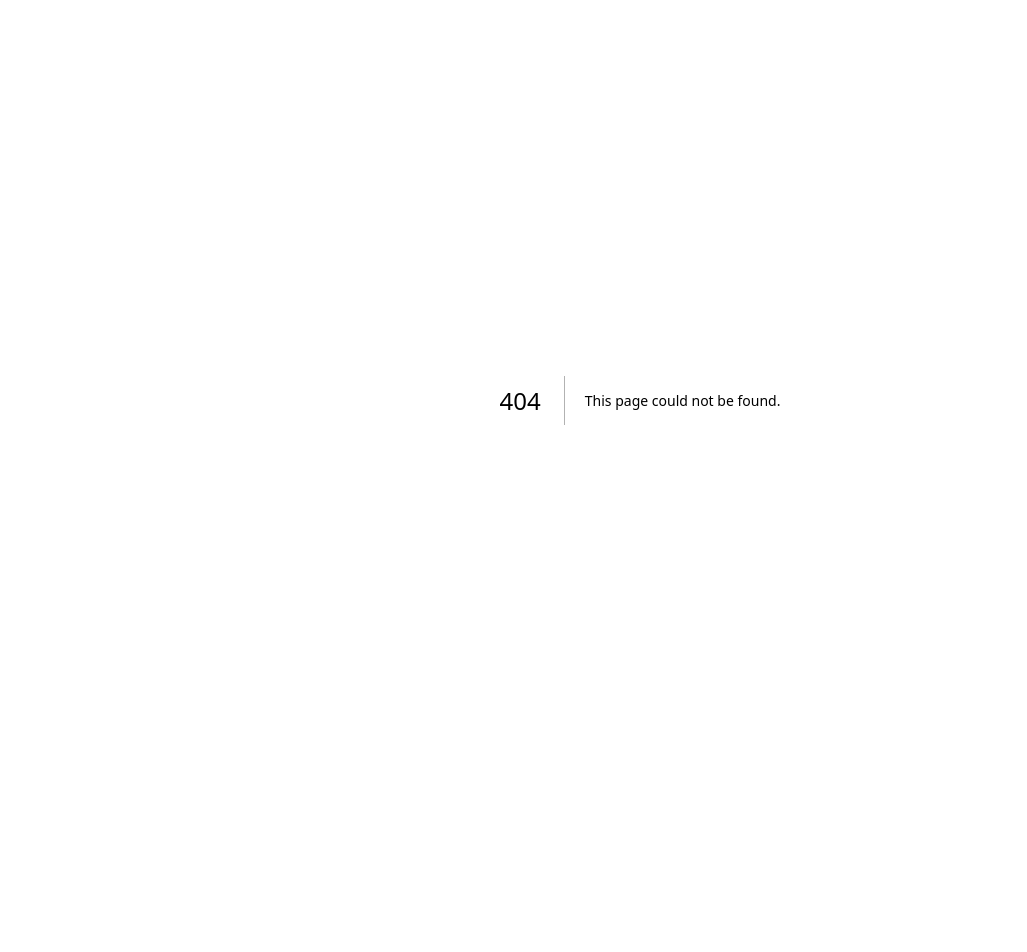
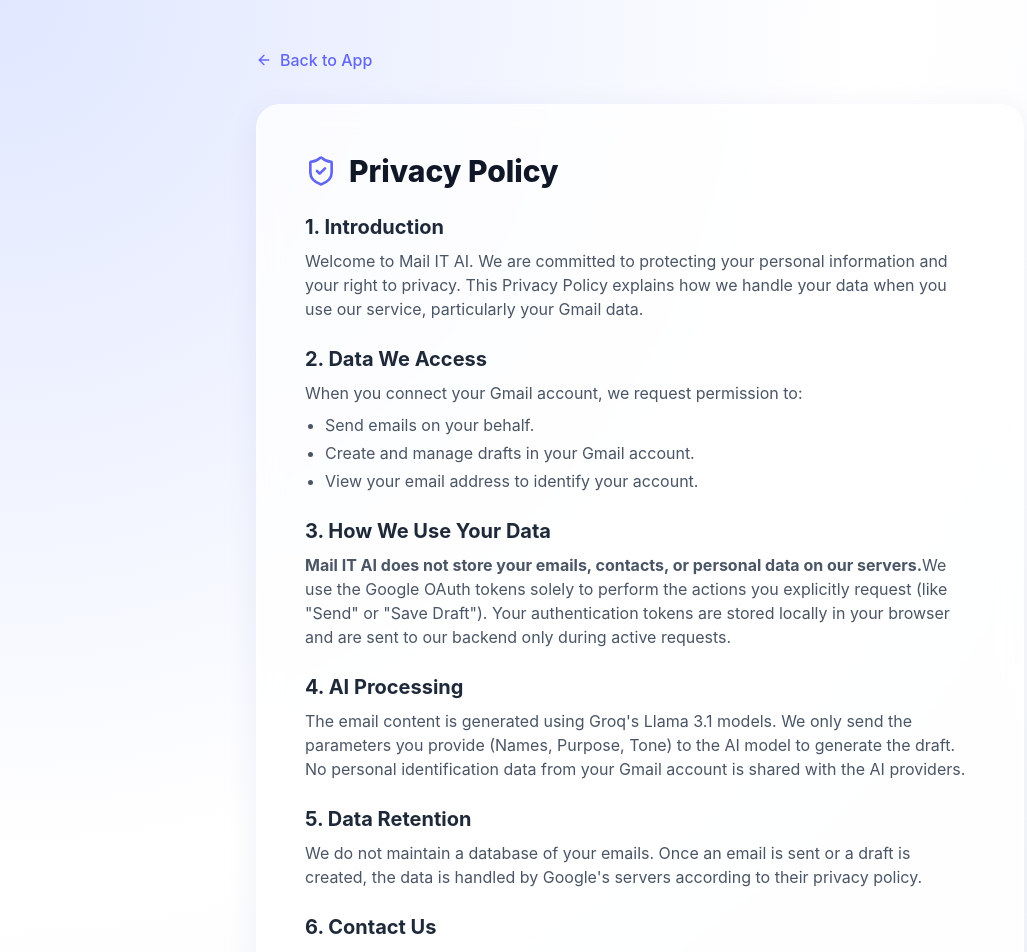
Before and after one commit to Ankur3509/Mail-IT-AI, a Next.js app in the folder frontend/: page /privacy in a window 1280 px wide. Before the commit this address had no page. Shown: the top 952 px of the page, without its empty margins (0-1027 px from the left). Before the commit the page ends 800 px from the top, so only its background shows below. Built offline with nearby package versions, Linux system fonts and the light colour scheme.

Commit message:
Add Privacy Policy and Terms of Service pages for Google verification

```diff
--- a/frontend/src/app/page.tsx
+++ b/frontend/src/app/page.tsx
@@ -1,5 +1,6 @@
 "use client";
 
+import Link from "next/link";
 import React, { useState, useEffect } from "react";
 import { Send, Wand2, Trash2, CheckCircle, Mail, User, PenTool, MessageSquare, Loader2, ArchiveRestore, LogIn } from "lucide-react";
 
@@ -423,7 +424,11 @@
       </div>
 
       {/* Footer */}
-      <footer className="mt-20 text-center text-gray-400 text-sm">
+      <footer className="mt-20 text-center text-gray-400 text-sm space-y-4">
+        <div className="flex justify-center gap-6">
+          <Link href="/privacy" className="hover:text-primary transition-colors">Privacy Policy</Link>
+          <Link href="/terms" className="hover:text-primary transition-colors">Terms of Service</Link>
+        </div>
         <p>© 2026 Mail IT AI. Developed with ❤️ for professional communication.</p>
       </footer>
     </div>
--- /dev/null
+++ b/frontend/src/app/privacy/page.tsx
@@ -0,0 +1,88 @@
+"use client";
+
+import React from "react";
+import Link from "next/link";
+import { ShieldCheck, ArrowLeft } from "lucide-react";
+
+export default function PrivacyPolicy() {
+    return (
+        <div className="min-h-screen py-12 px-4 sm:px-6 lg:px-8">
+            <div className="max-w-3xl mx-auto">
+                <Link
+                    href="/"
+                    className="inline-flex items-center gap-2 text-primary font-medium hover:underline mb-8"
+                >
+                    <ArrowLeft className="w-4 h-4" />
+                    Back to App
+                </Link>
+
+                <div className="glass-card p-8 sm:p-12 rounded-3xl">
+                    <div className="flex items-center gap-3 mb-6">
+                        <ShieldCheck className="w-8 h-8 text-primary" />
+                        <h1 className="text-3xl font-extrabold text-gray-900">Privacy Policy</h1>
+                    </div>
+
+                    <div className="prose prose-blue text-gray-600 space-y-6">
+                        <section>
+                            <h2 className="text-xl font-bold text-gray-800 mb-2">1. Introduction</h2>
+                            <p>
+                                Welcome to Mail IT AI. We are committed to protecting your personal information and your right to privacy.
+                                This Privacy Policy explains how we handle your data when you use our service, particularly your Gmail data.
+                            </p>
+                        </section>
+
+                        <section>
+                            <h2 className="text-xl font-bold text-gray-800 mb-2">2. Data We Access</h2>
+                            <p>
+                                When you connect your Gmail account, we request permission to:
+                            </p>
+                            <ul className="list-disc pl-5 mt-2 space-y-1">
+                                <li>Send emails on your behalf.</li>
+                                <li>Create and manage drafts in your Gmail account.</li>
+                                <li>View your email address to identify your account.</li>
+                            </ul>
+                        </section>
+
+                        <section>
+                            <h2 className="text-xl font-bold text-gray-800 mb-2">3. How We Use Your Data</h2>
+                            <p>
+                                <b>Mail IT AI does not store your emails, contacts, or personal data on our servers.</b>
+                                We use the Google OAuth tokens solely to perform the actions you explicitly request (like "Send" or "Save Draft").
+                                Your authentication tokens are stored locally in your browser and are sent to our backend only during active requests.
+                            </p>
+                        </section>
+
+                        <section>
+                            <h2 className="text-xl font-bold text-gray-800 mb-2">4. AI Processing</h2>
+                            <p>
+                                The email content is generated using Groq's Llama 3.1 models. We only send the parameters you provide
+                                (Names, Purpose, Tone) to the AI model to generate the draft. No personal identification data from your
+                                Gmail account is shared with the AI providers.
+                            </p>
+                        </section>
+
+                        <section>
+                            <h2 className="text-xl font-bold text-gray-800 mb-2">5. Data Retention</h2>
+                            <p>
+                                We do not maintain a database of your emails. Once an email is sent or a draft is created, the data is
+                                handled by Google's servers according to their privacy policy.
+                            </p>
+                        </section>
+
+                        <section>
+                            <h2 className="text-xl font-bold text-gray-800 mb-2">6. Contact Us</h2>
+                            <p>
+                                If you have questions about this policy, you can contact us through the repository or the developer's
+                                provided contact information.
+                            </p>
+                        </section>
+
+                        <footer className="pt-8 border-t border-gray-100 text-sm italic">
+                            Last updated: January 9, 2026
+                        </footer>
+                    </div>
+                </div>
+            </div>
+        </div>
+    );
+}
--- /dev/null
+++ b/frontend/src/app/terms/page.tsx
@@ -0,0 +1,87 @@
+"use client";
+
+import React from "react";
+import Link from "next/link";
+import { FileText, ArrowLeft } from "lucide-react";
+
+export default function TermsOfService() {
+    return (
+        <div className="min-h-screen py-12 px-4 sm:px-6 lg:px-8">
+            <div className="max-w-3xl mx-auto">
+                <Link
+                    href="/"
+                    className="inline-flex items-center gap-2 text-primary font-medium hover:underline mb-8"
+                >
+                    <ArrowLeft className="w-4 h-4" />
+                    Back to App
+                </Link>
+
+                <div className="glass-card p-8 sm:p-12 rounded-3xl">
+                    <div className="flex items-center gap-3 mb-6">
+                        <FileText className="w-8 h-8 text-primary" />
+                        <h1 className="text-3xl font-extrabold text-gray-900">Terms of Service</h1>
+                    </div>
+
+                    <div className="prose prose-blue text-gray-600 space-y-6">
+                        <section>
+                            <h2 className="text-xl font-bold text-gray-800 mb-2">1. Acceptance of Terms</h2>
+                            <p>
+                                By accessing and using Mail IT AI, you agree to be bound by these Terms of Service.
+                                If you do not agree, please do not use the service.
+                            </p>
+                        </section>
+
+                        <section>
+                            <h2 className="text-xl font-bold text-gray-800 mb-2">2. Description of Service</h2>
+                            <p>
+                                Mail IT AI is an AI-powered tool that assists users in drafting and sending emails via their own Gmail accounts
+                                using Google OAuth2 integration and Groq AI models.
+                            </p>
+                        </section>
+
+                        <section>
+                            <h2 className="text-xl font-bold text-gray-800 mb-2">3. User Responsibility</h2>
+                            <p>
+                                You are responsible for all content sent through the service. You agree not to use Mail IT AI for:
+                            </p>
+                            <ul className="list-disc pl-5 mt-2 space-y-1">
+                                <li>Sending spam or unsolicited bulk emails.</li>
+                                <li>Impersonating others or fraudulent activities.</li>
+                                <li>Sending malicious software or harmful content.</li>
+                            </ul>
+                        </section>
+
+                        <section>
+                            <h2 className="text-xl font-bold text-gray-800 mb-2">4. Intelletual Property</h2>
+                            <p>
+                                The code for Mail IT AI is provided as-is. The generated email drafts are yours to use,
+                                but we do not guarantee the accuracy or correctness of the AI-generated content.
+                            </p>
+                        </section>
+
+                        <section>
+                            <h2 className="text-xl font-bold text-gray-800 mb-2">5. Limitation of Liability</h2>
+                            <p>
+                                Mail IT AI is provided "as is" without any warranties. We are not liable for any damages
+                                arising from the use or inability to use this service, including errors in email delivery
+                                or AI-generated content.
+                            </p>
+                        </section>
+
+                        <section>
+                            <h2 className="text-xl font-bold text-gray-800 mb-2">6. Changes to Terms</h2>
+                            <p>
+                                We reserve the right to modify these terms at any time. Your continued use of the service
+                                after changes constitutes acceptance of the new terms.
+                            </p>
+                        </section>
+
+                        <footer className="pt-8 border-t border-gray-100 text-sm italic">
+                            Last updated: January 9, 2026
+                        </footer>
+                    </div>
+                </div>
+            </div>
+        </div>
+    );
+}
```
